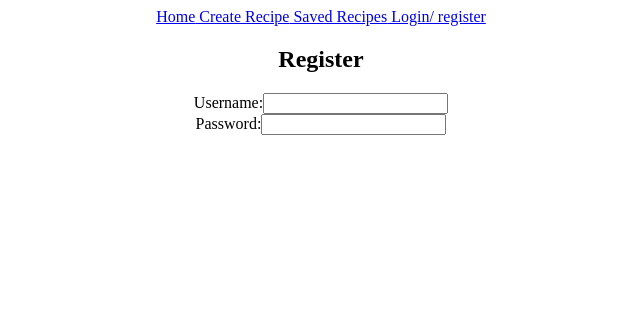
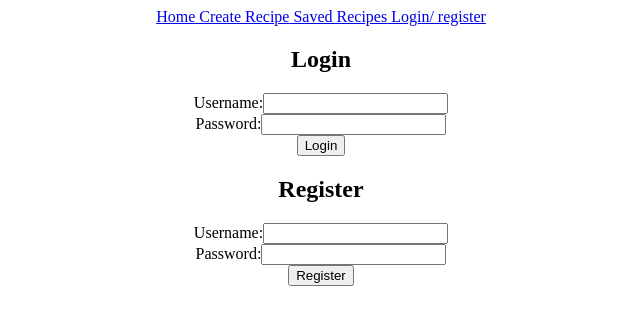
Before and after one commit to tonycarballeira/recipe_app, a React (Create React App) app in the folder client/: page /auth in a window 1280 px wide. Shown: the top 324 px of the page, without its empty margins (319-959 px from the left). Built offline with nearby package versions, Linux system fonts and the light colour scheme.

Commit message:
created login form

```diff
--- a/client/src/pages/auth.js
+++ b/client/src/pages/auth.js
@@ -2,13 +2,18 @@ import { useState } from "react";
 
 export const Auth = () => {
     return <div className="auth">
-        <login />
+        <Login />
         <Register />
     </div>
 };
 
 const Login = () => {
-    return <div></div>
+
+    const [username, setUsername] = useState("");
+    const [password, setPassword] = useState("");
+
+    return <Form label="Login" username={username} setUsername={setUsername} password={password} setPassword={setPassword}/>
+
 };
 
 const Register = () => {
@@ -16,9 +21,13 @@ const Register = () => {
     const [username, setUsername] = useState("");
     const [password, setPassword] = useState("");
 
-    return <div className="auth-container">
+    return <Form label="Register" username={username} setUsername={setUsername} password={password} setPassword={setPassword}/>
+};
+
+const Form = ({username, setUsername, password, setPassword, label}) => {
+   return <div className="auth-container">
         <form>
-            <h2> Register</h2>
+            <h2> {label}</h2>
             <div className="form-group">
                 <label htmlFor="username"> Username:</label>
                 <input type="text" id="username" value={username} onChange={(event) => setUsername(event.target.value)}></input>
@@ -27,6 +36,8 @@ const Register = () => {
                 <label htmlFor="password"> Password:</label>
                 <input type="text" id="password" value={password} onChange={(event) => setPassword(event.target.value) }></input>
             </div>
+
+            <button type="submit">{label}</button>
         </form>
     </div>
 };
```
